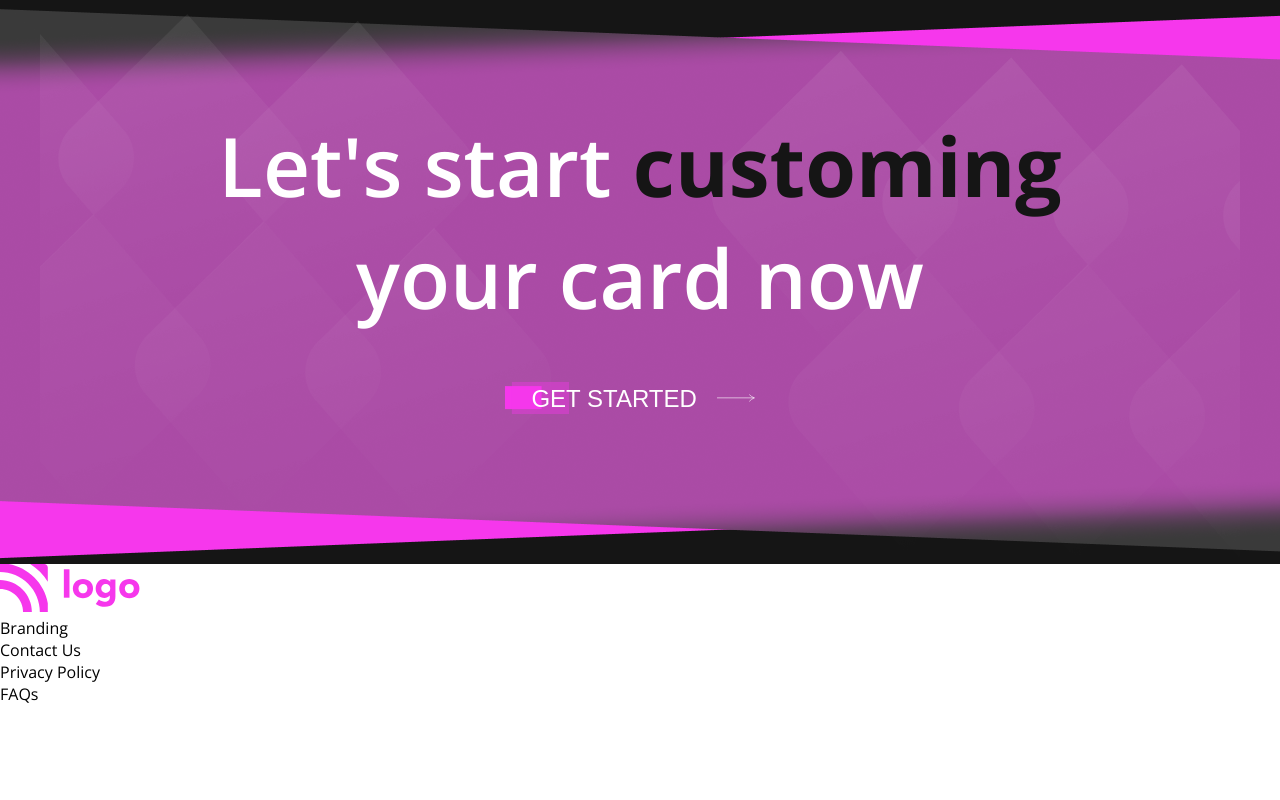
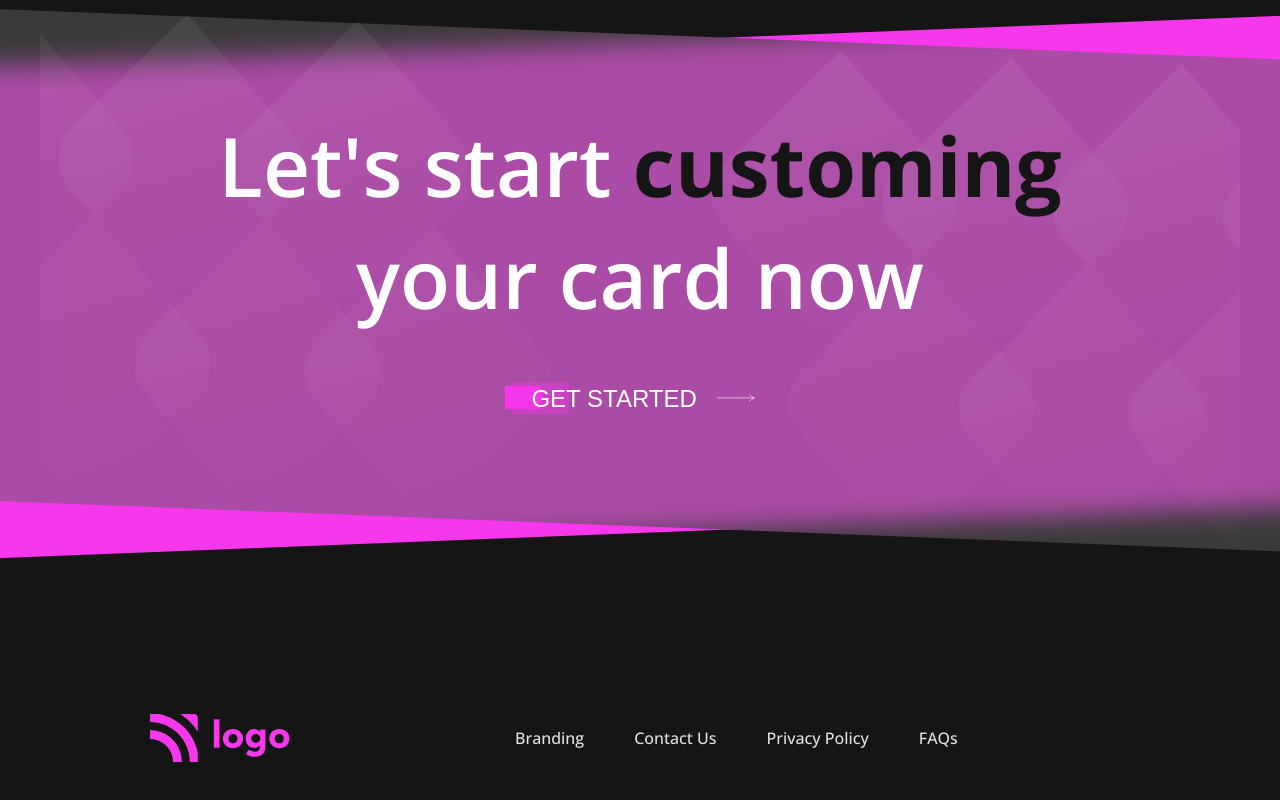
Before and after one commit to imbeshat/Project08-Credit-Card, a plain HTML site: page index.html in a window 1280 px wide. Shown: the part 5788-6588 px from the top of the page. Before the commit the page ends 6493 px from the top, so only its background shows below. Drawn offline with nearby package versions, Linux system fonts and the light colour scheme.

Commit message:
added css for footer section

```diff
--- a/css/style.css
+++ b/css/style.css
@@ -12,7 +12,6 @@ body {
 	margin: auto;
 	font-family: "Open Sans", sans-serif;
 	overflow-x: hidden;
-	overflow-y: visible;
 }
 
 /* CSS for nav bar */
@@ -452,3 +451,28 @@ button {
 	bottom: 35px;
 	left: 40px;
 }
+
+/* CSS for footer section */
+footer {
+	background-color: #151515;
+	padding: 150px 0;
+	color: #e2e2e2;
+	font-weight: 500;
+	display: flex;
+	justify-content: flex-start;
+}
+
+footer img {
+	margin-left: 150px;
+	margin-right: 200px;
+}
+footer ul {
+	display: flex;
+	flex-direction: row;
+	list-style-type: none;
+	align-items: center;
+}
+
+footer ul li {
+	padding: 0 25px;
+}
```
